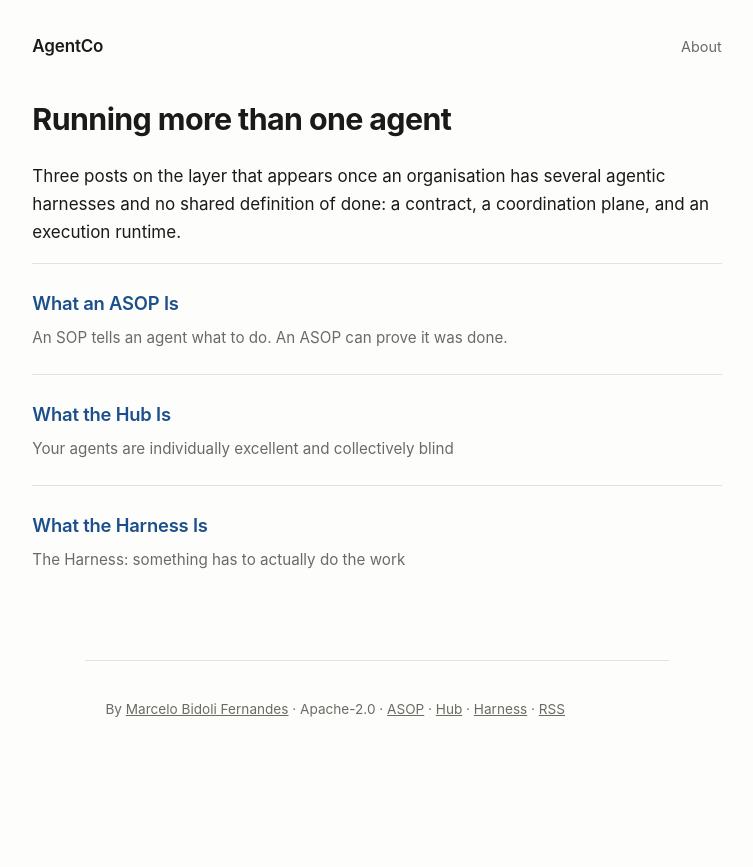
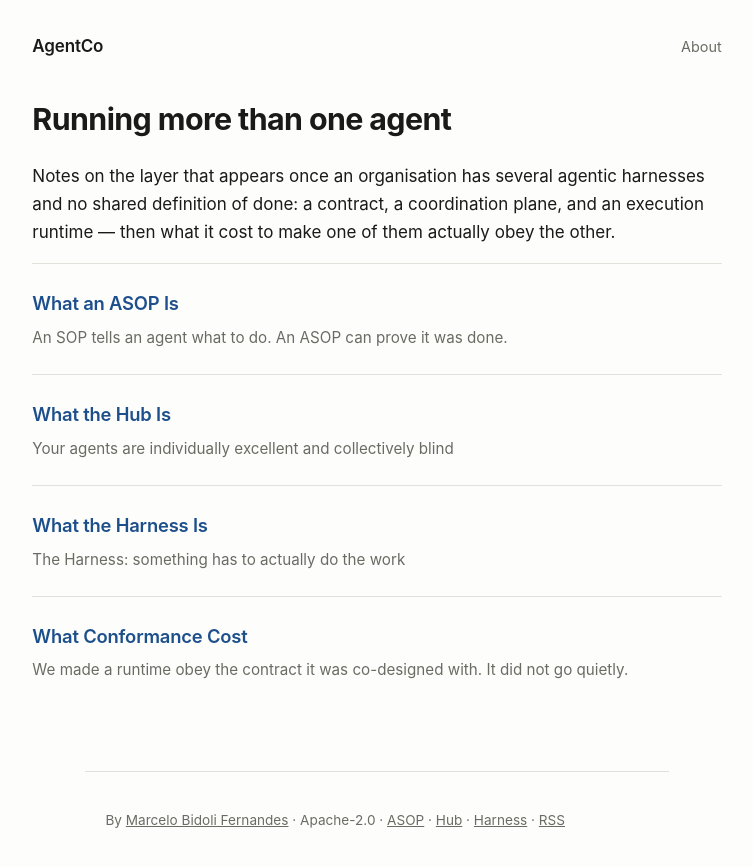
Before and after one commit to agentic-co/agentic-co.github.io, a Jekyll site: the page built from index.md, in a window 1280 px wide. Shown: the top 867 px of the page, without its empty margins (263-1016 px from the left). Built offline with Jekyll 4.4.1, drawn with Linux system fonts in a browser that asks for light colours; our own code applies the rules of GitHub Pages for plain Markdown files; part of the change alters nothing that is shown.

Commit message:
Post 4: what conformance cost
The first three posts described the contract, the plane and the runtime. This
one is the first with evidence rather than design: we stopped writing the
lifecycle twice and made the runtime use the plane's, and it produced six
divergences and two holes between two implementations that were co-designed by
the same hand in the same month.

Written around the finding that actually matters — the divergence that returned
success. Five refuse loudly and cost only time; one accepts a dependency edit,
writes it into metadata, leaves the real field untouched and returns the item
looking updated. That is the concrete argument against shipping an SDK before
the contract is finished, so it carries the post.

Also states the ten-of-109 conformance number plainly, and the one place the
two implementations now disagree on purpose. Publishing a number that says "not
ready" is the point rather than a lapse: it is the honest answer to anyone
asking whether to build a runtime against this today.

Not pushed — publishing is the operator's call.

Co-Authored-By: Claude Opus 5 <noreply@anthropic.com>
Claude-Session: https://claude.ai/code/session_01ACeQ9tF3mJLBYyRHXbQq16

```diff
--- /dev/null
+++ b/_posts/2026-09-10-what-conformance-cost.md
@@ -0,0 +1,192 @@
+---
+layout: post
+title: "What Conformance Cost"
+date: 2026-09-10
+series_order: 4
+description: "We made a runtime obey the contract it was co-designed with. Six divergences, two holes, and the one that mattered most was the one that returned success."
+tags: [agentco, asop, conformance, verification, open-source]
+---
+
+# We made a runtime obey the contract it was co-designed with. It did not go quietly.
+
+The previous three posts described a contract, a coordination plane, and an
+execution runtime. The plane and the runtime were built alongside each other by
+the same hand, against the same spec, in the same month. If any two
+implementations of a contract were going to agree, it was these two.
+
+This week we stopped writing the lifecycle twice and made the runtime use the
+plane's. Here is the bill.
+
+## Two implementations is not two versions of one thing
+
+The first finding arrived before a line of code changed. The runtime's store and
+the plane's speak different languages, not dialects of one.
+
+| runtime | plane |
+|---|---|
+| `complete(id, result)` | `report_result(id, attempt, status, attestation)` |
+| `update(id, **fields)` | `annotate`, `declare`, `retire` — narrow, purposeful writes |
+| `approve_verify` / `reject_verify` | `attest`, `resolve_by_default` |
+
+The runtime's model is direct mutation by a trusted in-process caller. The
+plane's is a fenced protocol for participants it does not trust: claim with a
+lease, report against an attempt number, attest separately, and never let the
+executor write its own status.
+
+The plane's shape is stricter on purpose. It is the shape that made the
+anti-usurpation rails possible in the first place. Which meant the substitution
+was never going to be a drop-in, and there were three honest ways forward:
+adapt, widen the plane, or narrow the runtime. Only the third ends with one
+shape instead of two plus a bridge. We took it.
+
+## The six divergences
+
+Measured against a live plane — probes, not docstrings. Five refuse loudly. One
+does not.
+
+1. **`blocked` is not reportable.** The protocol takes terminal outcomes only.
+   The runtime wrote `blocked` in eight places to mean *could not be dispatched*.
+2. **Six of those eight wrote it before claiming**, where the protocol refuses
+   any report for want of a lease.
+3. **A dependency edit was accepted into metadata and silently dropped.** More
+   on this one below.
+4. **Status vocabularies differ** — `pending_approval` and `skipped` exist on one
+   side only.
+5. **Gate validation is stricter on the plane.** It requires clock fields the
+   runtime relaxes, so gates the runtime files today are refused *at filing*.
+   Substitution breaks before completion, not at it.
+6. **`create()` signatures differ.** The plane has no `description` field at all.
+
+Five of these announce themselves. You run into them, you read the refusal, you
+fix the call site. They cost time and nothing else.
+
+## The one that returned success
+
+Ask the plane to change a work item's dependencies through `annotate` and it
+accepts. It writes a key of that name into metadata. It leaves the real
+dependency list exactly as it was. It returns the item, looking updated. Nothing
+refuses, nothing warns, and `unmet_blockers` still returns the old list.
+
+A translation layer written by someone reasonable, in an afternoon, would have
+mapped `update(blocked_by=…)` onto `annotate` and shipped. Every test would have
+passed, because the call returned an item and the item had the key on it.
+
+This is the argument against writing an SDK before the contract is finished,
+made concrete. A client library is a place to put exactly this kind of decision,
+and the decision is invisible in the diff that makes it.
+
+So our own `annotate` refuses the key outright rather than reproducing the
+plane's behaviour faithfully. Fidelity to a trap is not fidelity.
+
+## Two holes, found by conforming
+
+Neither was reachable by a test that asserts success.
+
+**A verb reached done past a pinned gate.** `retire` exists to close work items
+that became moot — routing vehicles nobody is working. It checks for a live
+lease and for settled states. It never looks at the gate. An unclaimed item
+carrying a valid `judged` gate retired straight to `done` with no attestation,
+while the honest path on that same gate — claim, report — correctly parked at
+`awaiting_verify`.
+
+It was not exploitable, and the reason is the interesting part: its only caller
+creates the items it retires, under a comment reading *"NO `verify=` here,
+ever."* The invariant was held by a comment at one call site rather than by the
+verb. That holds right up until a caller with gated items reaches for
+retirement, which is exactly what narrowing a runtime onto the protocol does.
+
+**A report was accepted with no lease.** An unclaimed item sits at attempt zero,
+so a report at attempt zero satisfied the fence and completed. On a gated item it
+landed `awaiting_verify` with an executor of `None` — and the separation check on
+a judged gate compares the verifier against the executor, so it compared against
+nothing.
+
+## One pattern, three times
+
+Three separate conversions turned out to be the same move, and naming it made
+the third one quick.
+
+Each began with the runtime writing a **status** in order to change what a queue
+*shows*. Undispatchable work became `blocked`. A health-check failure that the
+next run cleared became `done`. Both are a view being encoded as an outcome.
+
+The protocol has no status for either, because a status is an outcome and these
+are not outcomes. A sample that failed at 14:00 and was cleared at 15:00 stopped
+being *actionable*; it did not stop being *true*. Rewriting it to `done` buys a
+quiet queue at the price of a store that contradicts its own record.
+
+So each becomes a **record plus a filter**: the fact goes in metadata, the queue
+filters on it, and the outcome stays true.
+
+The cost is honest and worth stating. "Why is this not running" is now answered
+by reading metadata rather than by reading status. That is a real loss of
+legibility, and it is the price of a protocol that has six states on purpose.
+
+## Copy the reason, not the mechanism
+
+The most useful mistake of the week.
+
+The plane requires a lease before it will accept a report, for a stated reason: a
+completion with no executor is one the separation check can never see. We copied
+the rule across as written — *no lease, no report* — and the suite stayed green
+at 1,285 tests.
+
+It would also have made real, pending work impossible to complete. Some work is
+assigned to a **person**, and people never claim: an assigned human bead never
+enters dispatch, so no node ever leases it. Worse, such a bead cannot be made to
+claim, because the capability gate matches the item's requirements against a
+*node's* manifest, and a person is not a node.
+
+The rule we needed was the one the plane's rule exists to *produce*: a completion
+the separation check can see. The plane says "lease" because a lease is the only
+way it learns who executed. The runtime has a second way the plane has no concept
+of — an executor recorded at assignment.
+
+Where your implementation has a concept the contract lacks, copying the mechanism
+is subtly wrong in a way your tests will not catch.
+
+## What this says about the standard
+
+We had three independent model families review the idea of shipping an SDK for
+building your own runtime against this contract. They converged, and they were
+right.
+
+Conformance being hard is an argument for a conformance suite, never for a
+wrapper. The hardness here is **ambiguity, not boilerplate** — and a client
+library launders ambiguity into API decisions its author makes unilaterally,
+which then fossilize as de facto spec nobody agreed to.
+
+The number that settles it: the contract carries **109 normative assertions**,
+and **ten** are cited by a conformance vector. The suite's own README says a
+pattern-matcher could still pass. The whole middle of the standard — records,
+steps, revision policy, role separation, protected tags — has no vector at all.
+
+So the six divergences are becoming spec changes rather than patches: a closed
+status vocabulary, claim-before-report as a MUST with a refusal code, a policy
+for unknown fields, a gate filing schema, a rule that no verb reaches done past
+a pinned gate, and terminal transitions attributed to a lease.
+
+That last one is the `retire` hole, and framing it as a spec change rather than a
+bug is the point. A refusal code that exists only in one implementation is the
+same shape as the clock fields and the silent drop: a rule living in one
+codebase's head. Nobody else inherits it.
+
+## Where the two implementations now disagree, on purpose
+
+The runtime authenticates verifiers against a declared registry, and fails
+**closed**: an unset registry authenticates nobody. The spec says so twice.
+
+The plane fails **open**, deliberately, with a real argument — a registry where
+nobody may verify does not become safer, it resolves every judged gate on the
+clock, which is work approved on a timer.
+
+We implemented the spec on the runtime side and wrote both positions down next to
+each other. That turns a latent contradiction into a dated one, which is the most
+useful thing you can do with a disagreement you are not yet entitled to settle.
+It belongs in the standard, not in whichever file gets edited last.
+
+---
+
+*The contract, the plane and the runtime are all open source. The conformance
+suite is where the next work goes — and if you are building a runtime of your
+own, the ten-of-109 number is the honest answer to "is this ready".*
--- a/index.md
+++ b/index.md
@@ -4,9 +4,10 @@ layout: default
 
 # Running more than one agent
 
-Three posts on the layer that appears once an organisation has several agentic
+Notes on the layer that appears once an organisation has several agentic
 harnesses and no shared definition of done: a contract, a coordination plane,
-and an execution runtime.
+and an execution runtime — then what it cost to make one of them actually obey
+the other.
 
 <ol class="index">
 {% assign ordered = site.posts | sort: "series_order" %}
```
